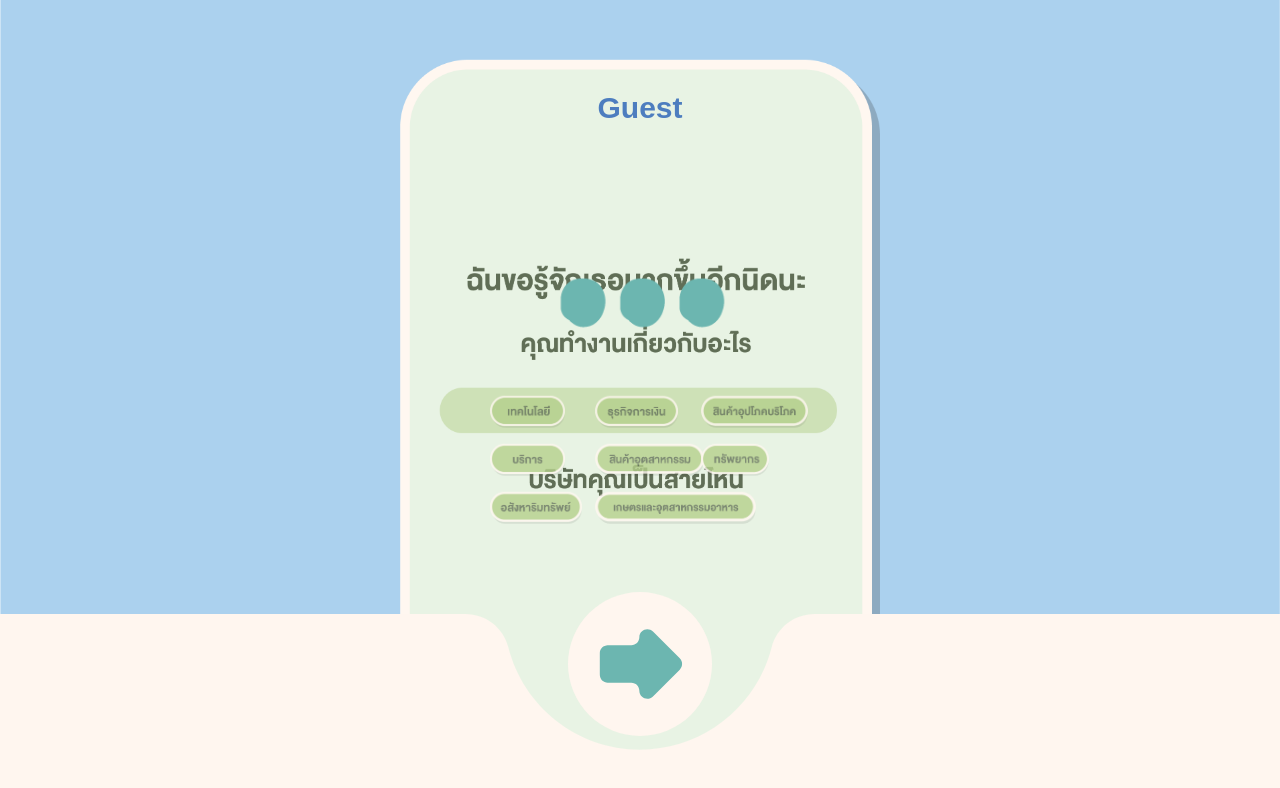
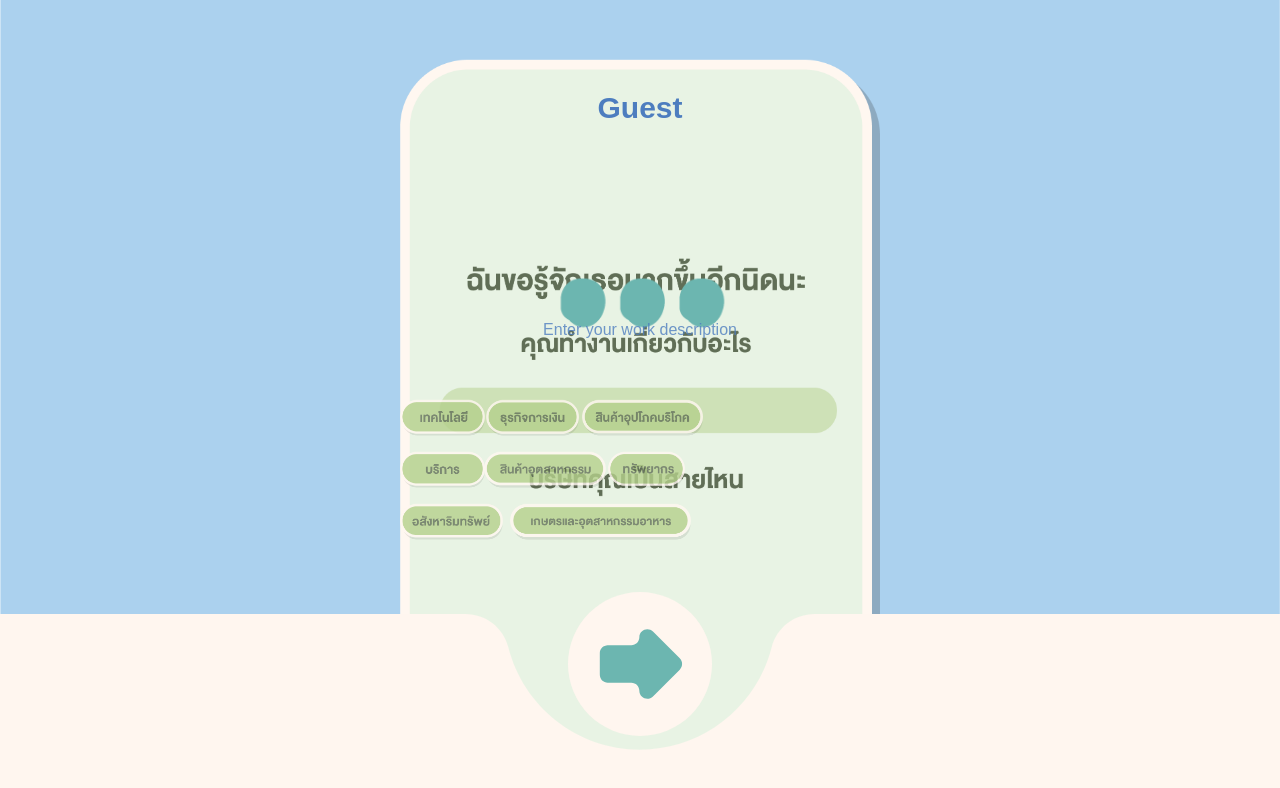
Before and after one commit to jameshamez/nanyang, a Next.js app: page /introductionCon in a window 1280 px wide. Shown: the top 788 px of the page. Built offline with nearby package versions, Linux system fonts and the light colour scheme.

Commit message:
Implement page.js

```diff
--- a/src/app/introductionCon/page.js
+++ b/src/app/introductionCon/page.js
@@ -5,12 +5,14 @@ import { useState, useEffect } from "react"; // Import useState and useEffect fo
 export default function Introduction() {
   const [selectedSector, setSelectedSector] = useState(null); // Track selected sector
   const [name, setName] = useState("Guest"); // Default to "Guest"
+  const [workDesc, setWorkDesc] = useState(""); // State for work description
 
   // Access localStorage only on the client side
   useEffect(() => {
     if (typeof window !== "undefined") {
       const userData = JSON.parse(localStorage.getItem("userData"));
       setName(userData?.name || "Guest"); // Fallback to "Guest" if name is not available
+      setWorkDesc(userData?.workDesc || ""); // Fallback to empty string if work description is not available
     }
   }, []);
 
@@ -45,24 +47,28 @@ export default function Introduction() {
           />
           {/* User's name */}
           <div className="absolute top-[16px] left-1/2 transform -translate-x-1/2 -translate-y-1/2 text-[#4D7DBF] font-bold text-4xl sm:text-xl md:text-2xl lg:text-3xl">
-            {name}{" "}
-            {/* Replace `name` with the actual state or variable holding the name */}
+            {name}
           </div>
         </div>
 
+        {/* Work Description Input Overlay */}
+        <div className="absolute top-[234px] md:top-[220px] lg:top-[240px] left-1/2 transform -translate-x-1/2 w-[280px] sm:w-[280px] md:w-[300px] lg:w-[360px] h-[60px]">
+          {/* Input Element Overlay */}
+          <input
+            type="text"
+            placeholder="Enter your work description"
+            value={workDesc}
+            onChange={(e) => setWorkDesc(e.target.value)}
+            className="absolute top-1/2 left-1/2 transform -translate-x-1/2 -translate-y-1/2 w-[80%] h-[60%] bg-transparent border-none focus:outline-none text-[#4D7DBF] text-center placeholder-[#4D7DBF] placeholder-opacity-80"
+            style={{ color: "#4D7DBF" }}
+          />
+        </div>
+
         {/* All of the sector here */}
-        <div className="absolute top-[400px] left-1/2 transform -translate-x-1/2 -translate-y-1/2 w-[240px] sm:w-[280px] md:w-[300px]">
-          <div className="grid grid-cols-3 gap-4">
-            {[
-              "tech",
-              "finance",
-              "consumerable",
-              "labor",
-              "industrial",
-              "mineral",
-              "realEstate",
-              "agriculture",
-            ].map((sector) => (
+        <div className="absolute top-[410px] left-[150px] transform -translate-x-1/2 -translate-y-1/2 w-[240px] sm:w-[280px] md:w-[300px]">
+          <div className="grid grid-cols-[70px_80px_0px] gap-4">
+            {/* First row with 3 columns */}
+            {["tech", "finance", "consumerable"].map((sector) => (
               <div
                 key={sector}
                 className={`cursor-pointer transition-transform ${
@@ -73,9 +79,51 @@ export default function Introduction() {
                 onClick={() => setSelectedSector(sector)}
               >
                 <img
-                  src={`/introductionCon/${sector}.png`} // Updated image path
+                  src={`/introductionCon/${sector}.png`}
                   alt={sector}
-                  className="h-8 w-auto max-w-none" // Fixed height of 32px and auto width to maintain aspect ratio
+                  className="h-9 w-auto max-w-none"
+                />
+              </div>
+            ))}
+          </div>
+
+          <div className="grid grid-cols-[20px_60px_30px] gap-16 mt-4">
+            {/* Second row with 3 columns */}
+            {["labor", "industrial", "mineral"].map((sector) => (
+              <div
+                key={sector}
+                className={`cursor-pointer transition-transform ${
+                  selectedSector === sector
+                    ? "scale-110 drop-shadow-lg"
+                    : "opacity-80 hover:opacity-100"
+                }`}
+                onClick={() => setSelectedSector(sector)}
+              >
+                <img
+                  src={`/introductionCon/${sector}.png`}
+                  alt={sector}
+                  className="h-9 w-auto max-w-none"
+                />
+              </div>
+            ))}
+          </div>
+
+          <div className="grid grid-cols-[110px_0px] gap-0 mt-4">
+            {/* Third row with 2 columns */}
+            {["realEstate", "agriculture"].map((sector) => (
+              <div
+                key={sector}
+                className={`cursor-pointer transition-transform ${
+                  selectedSector === sector
+                    ? "scale-110 drop-shadow-lg"
+                    : "opacity-80 hover:opacity-100"
+                }`}
+                onClick={() => setSelectedSector(sector)}
+              >
+                <img
+                  src={`/introductionCon/${sector}.png`}
+                  alt={sector}
+                  className="h-9 w-auto max-w-none"
                 />
               </div>
             ))}
```
